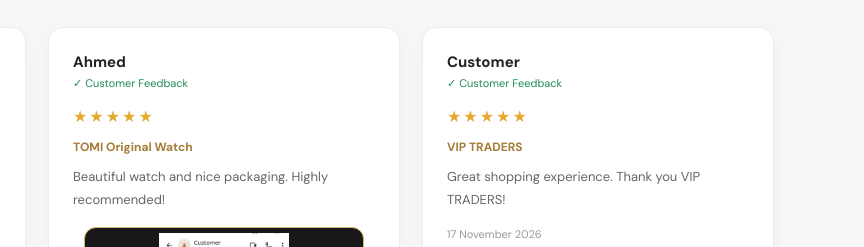
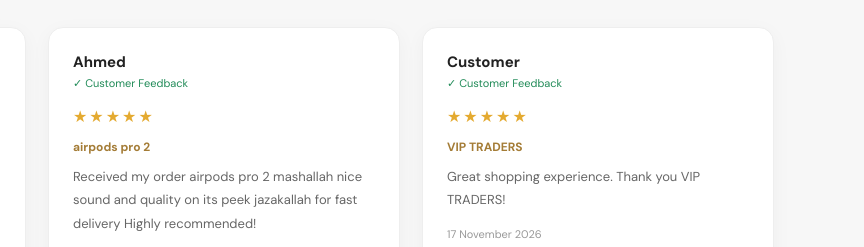
Before and after one commit to modammadwasif-creator/VIP-TRADERS-, a plain HTML site: page reviews.html in a window 1280 px wide. Shown: the part 414-661 px from the top of the page, 416-1280 px from the left. Drawn offline with nearby package versions, Linux system fonts and the light colour scheme.

Commit message:
Update reviews.html with favicon and new reviews
Added favicon and updated customer reviews section with new review details.

```diff
--- a/reviews.html
+++ b/reviews.html
@@ -5,7 +5,7 @@
     <meta charset="UTF-8">
     <meta name="viewport" content="width=device-width, initial-scale=1.0">
     <title>Customer Reviews | VIP TRADERS</title>
-
+    <link rel="icon" href="vip-traders-logo.png" alt="VIP TRADERS Logo">
     <link rel="preconnect" href="https://fonts.googleapis.com">
     <link href="https://fonts.googleapis.com/css2?family=DM+Sans:wght@400;500;600;700;800&family=Playfair+Display:wght@600;700&display=swap" rel="stylesheet">
 
@@ -453,9 +453,9 @@
         {
             id: "review-002",
             customerName: "Ahmed",
-            productName: "TOMI Original Watch",
+            productName: " airpods pro 2",
             rating: 5,
-            comment: "Beautiful watch and nice packaging. Highly recommended!",
+            comment: "Received my order airpods pro 2 mashallah nice sound and quality on its peek jazakallah for fast delivery Highly recommended!",
             likes: 8,
             date: "17 November 2026",
             image: "Screenshot 2026-11-17 215540.png"
```
